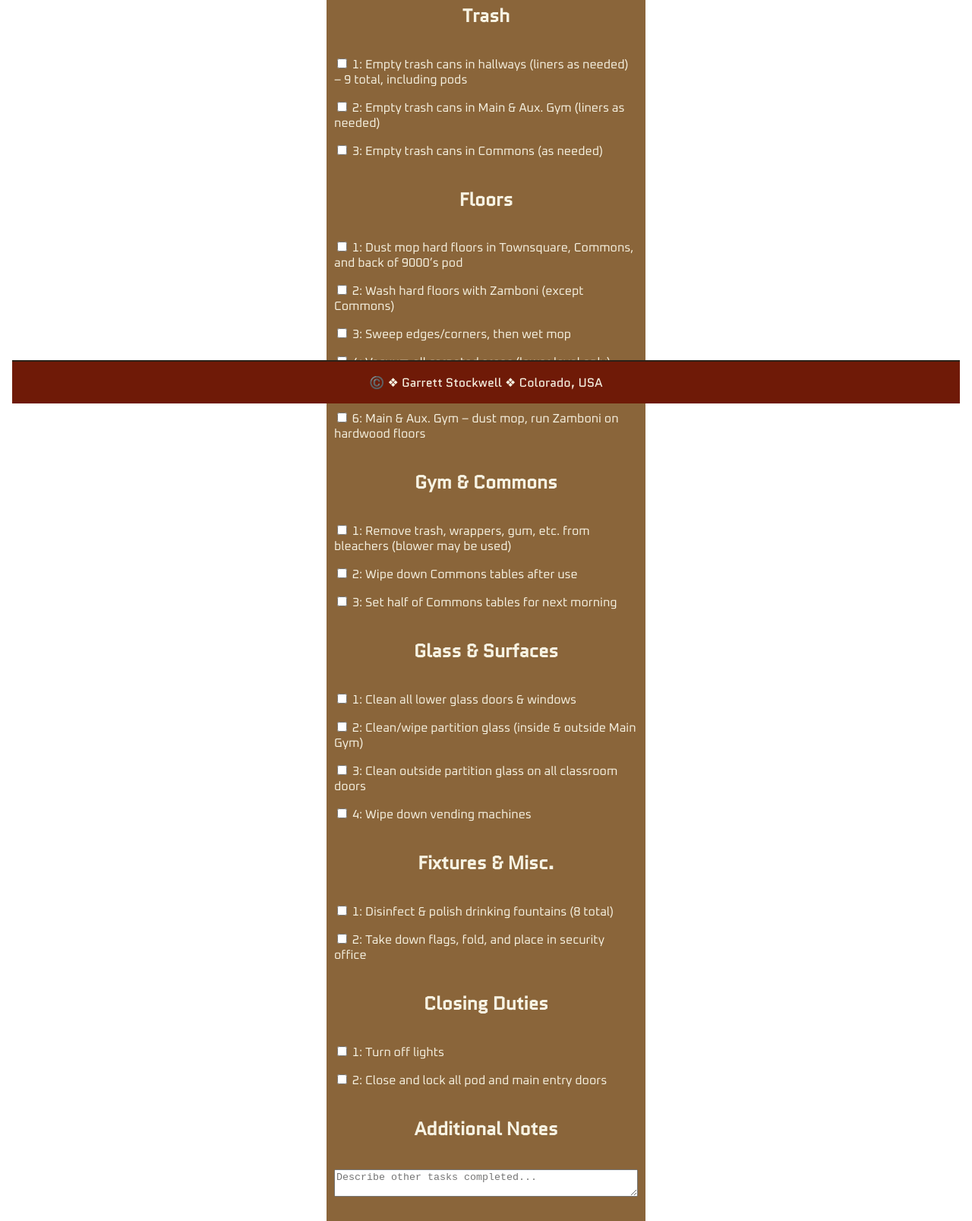
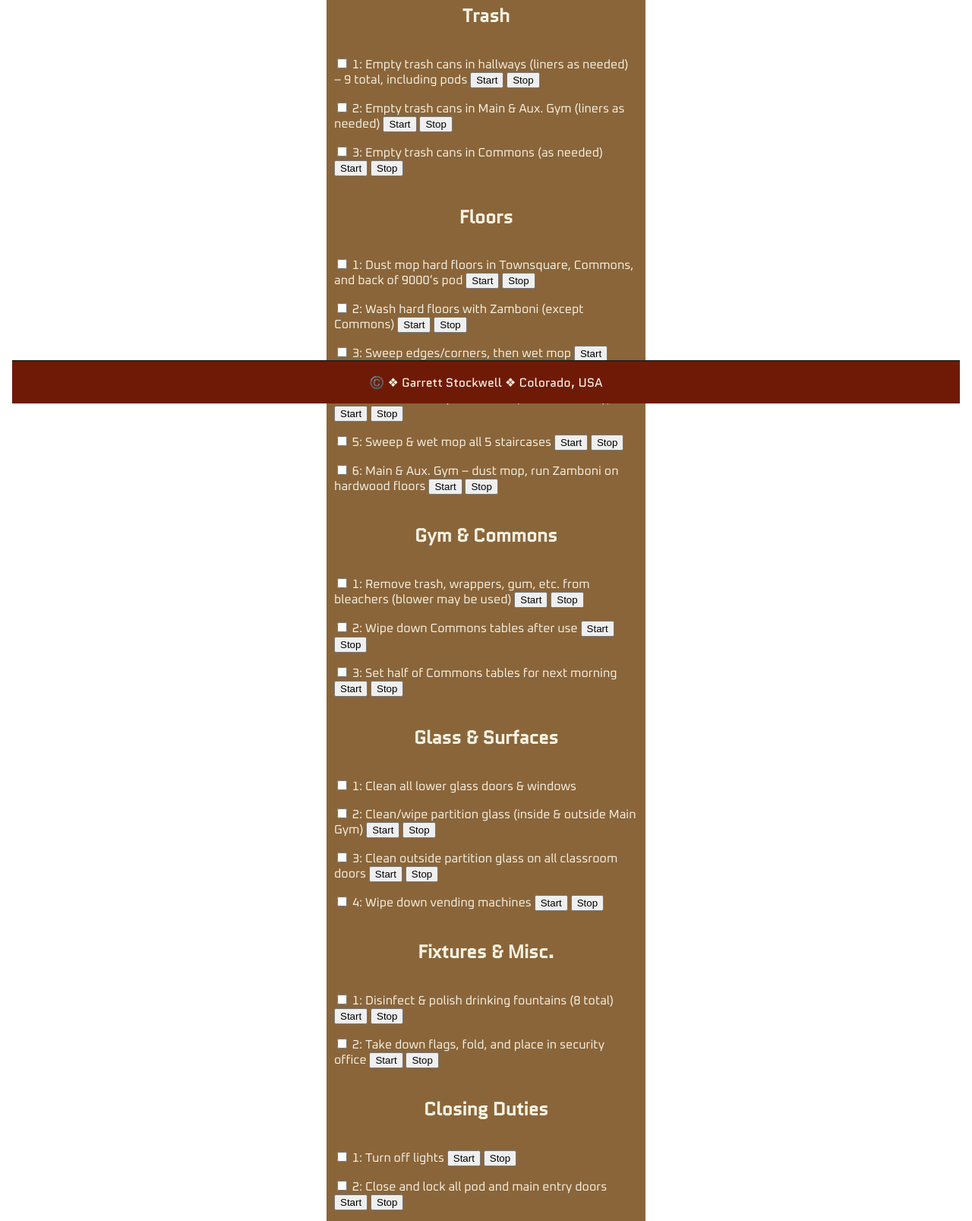
Before and after one commit to asaltycarebear/RCHS, a plain HTML site: page index.html in a window 1280 px wide. Shown: the part 253-1860 px from the top of the page at 76% size. Drawn offline with Linux system fonts and the light colour scheme.

Commit message:
Start Stop update

```diff
--- a/index.html
+++ b/index.html
@@ -30,47 +30,150 @@
     <main>
         <form>
             <h2>Trash</h2>
-            <label><input type="checkbox"> 1: Empty trash cans in hallways (liners as needed) – 9 total, including pods</label>
-            <label><input type="checkbox"> 2: Empty trash cans in Main & Aux. Gym (liners as needed)</label>
-            <label><input type="checkbox"> 3: Empty trash cans in Commons (as needed)</label>
+
+            <label>
+                <input type="checkbox"> 1: Empty trash cans in hallways (liners as needed) – 9 total, including pods
+                <button type="button" class="startBtn" data-task="Trash 1">Start</button>
+                <button type="button" class="stopBtn" data-task="Trash 1">Stop</button>
+            </label>
+
+            <label>
+                <input type="checkbox"> 2: Empty trash cans in Main & Aux. Gym (liners as needed)
+                                <button type="button" class="startBtn" data-task="Trash 1">Start</button>
+                <button type="button" class="stopBtn" data-task="Trash 1">Stop</button>
+            </label>
+
+            <label>
+                <input type="checkbox"> 3: Empty trash cans in Commons (as needed)
+                <button type="button" class="startBtn" data-task="Trash 1">Start</button>
+                <button type="button" class="stopBtn" data-task="Trash 1">Stop</button>
+            </label>
 
             <h2>Floors</h2>
-            <label><input type="checkbox"> 1: Dust mop hard floors in Townsquare, Commons, and back of 9000’s pod</label>
-            <label><input type="checkbox"> 2: Wash hard floors with Zamboni (except Commons)</label>
-            <label><input type="checkbox"> 3: Sweep edges/corners, then wet mop</label>
-            <label><input type="checkbox"> 4: Vacuum all carpeted areas (lower level only)</label>
-            <label><input type="checkbox"> 5: Sweep & wet mop all 5 staircases</label>
-            <label><input type="checkbox"> 6: Main & Aux. Gym – dust mop, run Zamboni on hardwood floors</label>
+
+            <label>
+                <input type="checkbox"> 1: Dust mop hard floors in Townsquare, Commons, and back of 9000’s pod
+                <button type="button" class="startBtn" data-task="Trash 1">Start</button>
+                <button type="button" class="stopBtn" data-task="Trash 1">Stop</button>
+            </label>
+
+            <label>
+                <input type="checkbox"> 2: Wash hard floors with Zamboni (except Commons)
+                <button type="button" class="startBtn" data-task="Trash 1">Start</button>
+                <button type="button" class="stopBtn" data-task="Trash 1">Stop</button>
+            </label>
+
+            <label>
+                <input type="checkbox"> 3: Sweep edges/corners, then wet mop
+                <button type="button" class="startBtn" data-task="Trash 1">Start</button>
+                <button type="button" class="stopBtn" data-task="Trash 1">Stop</button>
+            </label>
+
+            <label>
+                <input type="checkbox"> 4: Vacuum all carpeted areas (lower level only)
+                <button type="button" class="startBtn" data-task="Trash 1">Start</button>
+                <button type="button" class="stopBtn" data-task="Trash 1">Stop</button>
+            </label>
+
+            <label>
+                <input type="checkbox"> 5: Sweep & wet mop all 5 staircases
+                <button type="button" class="startBtn" data-task="Trash 1">Start</button>
+                <button type="button" class="stopBtn" data-task="Trash 1">Stop</button>
+            </label>
+
+            <label>
+                <input type="checkbox"> 6: Main & Aux. Gym – dust mop, run Zamboni on hardwood floors
+                <button type="button" class="startBtn" data-task="Trash 1">Start</button>
+                <button type="button" class="stopBtn" data-task="Trash 1">Stop</button>
+            </label>
 
             <h2>Gym & Commons</h2>
-            <label><input type="checkbox"> 1: Remove trash, wrappers, gum, etc. from bleachers (blower may be used)</label>
-            <label><input type="checkbox"> 2: Wipe down Commons tables after use</label>
-            <label><input type="checkbox"> 3: Set half of Commons tables for next morning</label>
+
+            <label>
+                <input type="checkbox"> 1: Remove trash, wrappers, gum, etc. from bleachers (blower may be used)
+                <button type="button" class="startBtn" data-task="Trash 1">Start</button>
+                <button type="button" class="stopBtn" data-task="Trash 1">Stop</button>
+            </label>
+
+            <label>
+                <input type="checkbox"> 2: Wipe down Commons tables after use
+                <button type="button" class="startBtn" data-task="Trash 1">Start</button>
+                <button type="button" class="stopBtn" data-task="Trash 1">Stop</button>
+            </label>
+
+            <label>
+                <input type="checkbox"> 3: Set half of Commons tables for next morning
+                <button type="button" class="startBtn" data-task="Trash 1">Start</button>
+                <button type="button" class="stopBtn" data-task="Trash 1">Stop</button>
+            </label>
 
             <h2>Glass & Surfaces</h2>
-            <label><input type="checkbox"> 1: Clean all lower glass doors & windows</label>
-            <label><input type="checkbox"> 2: Clean/wipe partition glass (inside & outside Main Gym)</label>
-            <label><input type="checkbox"> 3: Clean outside partition glass on all classroom doors</label>
-            <label><input type="checkbox"> 4: Wipe down vending machines</label>
+
+            <label>
+                <input type="checkbox"> 1: Clean all lower glass doors & windows</label>
+            <label>
+                <input type="checkbox"> 2: Clean/wipe partition glass (inside & outside Main Gym)
+                <button type="button" class="startBtn" data-task="Trash 1">Start</button>
+                <button type="button" class="stopBtn" data-task="Trash 1">Stop</button>
+            </label>
+
+            <label>
+                <input type="checkbox"> 3: Clean outside partition glass on all classroom doors
+                <button type="button" class="startBtn" data-task="Trash 1">Start</button>
+                <button type="button" class="stopBtn" data-task="Trash 1">Stop</button>
+            </label>
+
+            <label>
+                <input type="checkbox"> 4: Wipe down vending machines
+                <button type="button" class="startBtn" data-task="Trash 1">Start</button>
+                <button type="button" class="stopBtn" data-task="Trash 1">Stop</button>
+            </label>
 
             <h2>Fixtures & Misc.</h2>
-            <label><input type="checkbox"> 1: Disinfect & polish drinking fountains (8 total)</label>
-            <label><input type="checkbox"> 2: Take down flags, fold, and place in security office</label>
+
+            <label>
+                <input type="checkbox"> 1: Disinfect & polish drinking fountains (8 total)
+                <button type="button" class="startBtn" data-task="Trash 1">Start</button>
+                <button type="button" class="stopBtn" data-task="Trash 1">Stop</button>
+            </label>
+
+            <label>
+                <input type="checkbox"> 2: Take down flags, fold, and place in security office
+                <button type="button" class="startBtn" data-task="Trash 1">Start</button>
+                <button type="button" class="stopBtn" data-task="Trash 1">Stop</button>
+            </label>
 
             <h2>Closing Duties</h2>
-            <label><input type="checkbox"> 1: Turn off lights</label>
-            <label><input type="checkbox"> 2: Close and lock all pod and main entry doors</label>
+
+            <label>
+                <input type="checkbox"> 1: Turn off lights
+                <button type="button" class="startBtn" data-task="Trash 1">Start</button>
+                <button type="button" class="stopBtn" data-task="Trash 1">Stop</button>
+            </label>
+
+            <label>
+                <input type="checkbox"> 2: Close and lock all pod and main entry doors
+                <button type="button" class="startBtn" data-task="Trash 1">Start</button>
+                <button type="button" class="stopBtn" data-task="Trash 1">Stop</button>
+            </label>
 
             <h2>Additional Notes</h2>
+
             <textarea placeholder="Describe other tasks completed..."></textarea>
 
             <br><br>
+
             <button type="submit">Submit Checklist</button>
+
         </form>
+
     </main>
+
     <footer>
         <p>©️<span id="currentyear"></span> ❖ Garrett Stockwell ❖ Colorado, USA</p>
         <p id="lastModified"></p>
     </footer>
+
 </body>
+
 </html>
```
Also changed, not shown: scripts/scripts.js (+52 -55 lines).
